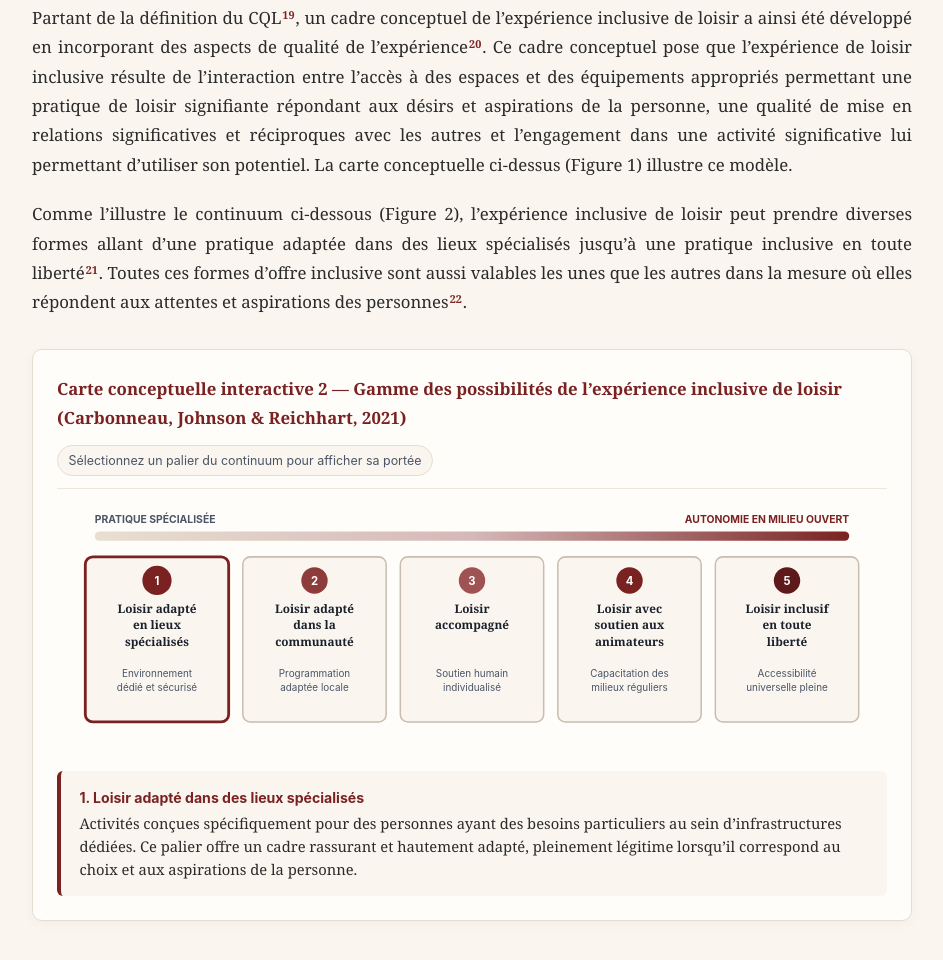
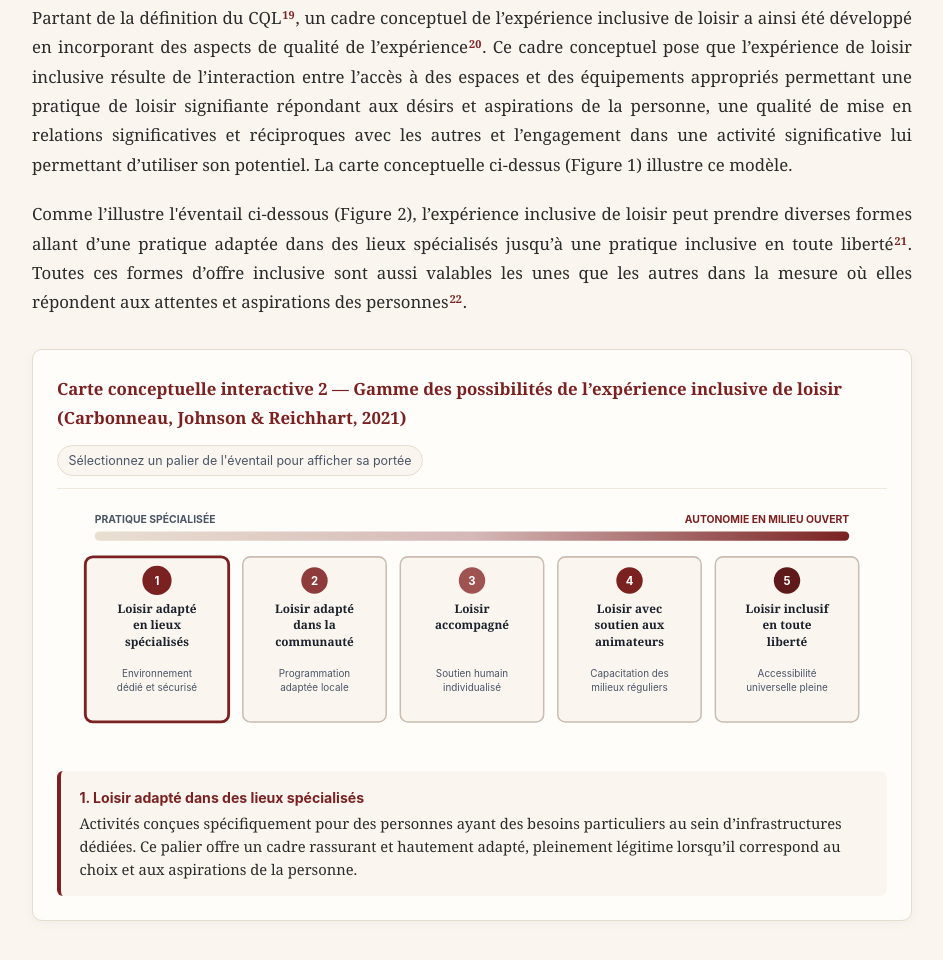
Before and after one commit to sociocamera/accessibilite, a plain HTML site: page experience-inclusive-loisir.html in a window 1280 px wide. Shown: the part 3488-4448 px from the top of the page, without its empty margins (328-1271 px from the left). Drawn offline with Linux system fonts and the light colour scheme.

Commit message:
Update experience-inclusive-loisir.html

```diff
--- a/experience-inclusive-loisir.html
+++ b/experience-inclusive-loisir.html
@@ -1669,14 +1669,14 @@
                     </p>
 
                     <p>
-                        Comme l’illustre le continuum ci-dessous (Figure 2), l’expérience inclusive de loisir peut prendre diverses formes allant d’une pratique adaptée dans des lieux spécialisés jusqu’à une pratique inclusive en toute liberté<a class="footnote-ref" name="sdfootnote21anc" href="#sdfootnote21sym"><sup>21</sup></a>. Toutes ces formes d’offre inclusive sont aussi valables les unes que les autres dans la mesure où elles répondent aux attentes et aspirations des personnes<a class="footnote-ref" name="sdfootnote22anc" href="#sdfootnote22sym"><sup>22</sup></a>.
+                        Comme l’illustre l'éventail ci-dessous (Figure 2), l’expérience inclusive de loisir peut prendre diverses formes allant d’une pratique adaptée dans des lieux spécialisés jusqu’à une pratique inclusive en toute liberté<a class="footnote-ref" name="sdfootnote21anc" href="#sdfootnote21sym"><sup>21</sup></a>. Toutes ces formes d’offre inclusive sont aussi valables les unes que les autres dans la mesure où elles répondent aux attentes et aspirations des personnes<a class="footnote-ref" name="sdfootnote22anc" href="#sdfootnote22sym"><sup>22</sup></a>.
                     </p>
 
                     <!-- CARTE CONCEPTUELLE INTERACTIVE 2 -->
                     <div class="concept-map-card" id="conceptMap2">
                         <div class="concept-map-header">
                             <div class="concept-map-title">Carte conceptuelle interactive 2 — Gamme des possibilités de l’expérience inclusive de loisir (Carbonneau, Johnson &amp; Reichhart, 2021)</div>
-                            <span class="concept-map-hint">Sélectionnez un palier du continuum pour afficher sa portée</span>
+                            <span class="concept-map-hint">Sélectionnez un palier de l'éventail pour afficher sa portée</span>
                         </div>
                         <div class="svg-container">
                             <svg viewBox="0 0 880 265" width="880" height="265" role="img" aria-label="Continuum interactif de la gamme des possibilités de l'expérience inclusive de loisir">
```
